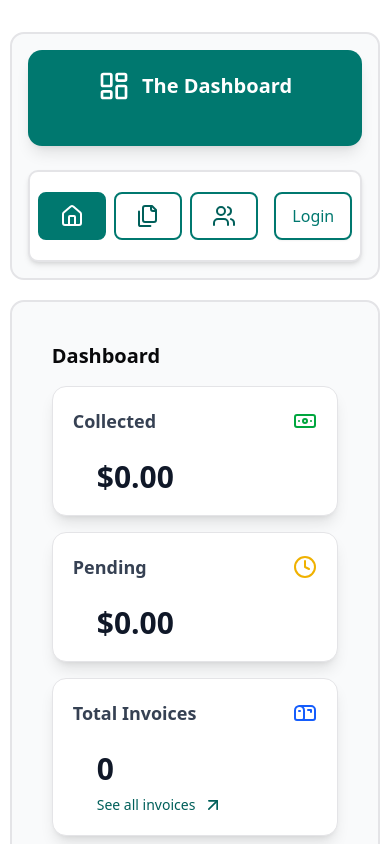
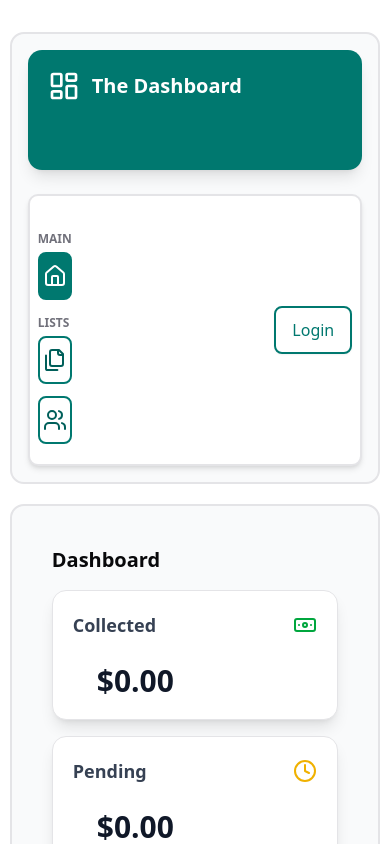
Before and after one commit to baekmerve/Dashboard-next, a Next.js app: page / in a window 390 px wide. Shown: the top 844 px of the page. Built offline with nearby package versions, Linux system fonts and the light colour scheme; no server answers; the database is empty.

Commit message:
sidenav ui edit

```diff
--- a/app/loading.tsx
+++ /dev/null
@@ -1,6 +0,0 @@
-import DashboardSkeleton from "@/components/skeletons/dashboard-skeleton";
-import React from "react";
-
-export default function Loading() {
-  return <DashboardSkeleton />;
-}
--- a/components/dashboard/nav-links.tsx
+++ b/components/dashboard/nav-links.tsx
@@ -3,15 +3,15 @@
 import Link from "next/link";
 import { usePathname } from "next/navigation";
 import clsx from "clsx";
-import {  Files, HomeIcon, Users } from "lucide-react";
-
+import { Files, HomeIcon, Users } from "lucide-react";
 
 const links = [
-  { name: "Home", href: "/", icon: HomeIcon },
+  { name: "Home", href: "/", icon: HomeIcon, title: "MAIN" },
   {
     name: "Invoices",
     href: "/dashboard/invoices",
     icon: Files,
+    title: "LISTS",
   },
   { name: "Customers", href: "/dashboard/customers", icon: Users },
 ];
@@ -20,12 +20,17 @@ export default function NavLinks() {
   const pathname = usePathname();
 
   return (
-    <>
+    <div className="space-y-3">
       {links.map((link) => {
         const LinkIcon = link.icon;
         return (
+          <div key={link.name}>
+            {link.title && (
+              <p className="text-xs font-bold mt-[15px] mb-[5px] text-muted-foreground">
+                {link.title}
+              </p>
+            )}
             <Link
-            key={link.name}
               href={link.href}
               aria-label={link.name} // to ensure accessibility
               className={clsx(
@@ -38,8 +43,9 @@ export default function NavLinks() {
               <LinkIcon className="w-6" />
               <p className="hidden md:block">{link.name}</p>
             </Link>
+          </div>
         );
       })}
-    </>
+    </div>
   );
 }
--- a/components/dashboard/sidenav.tsx
+++ b/components/dashboard/sidenav.tsx
@@ -4,13 +4,14 @@ import NavLinks from "./nav-links";
 import { getServerSession } from "next-auth";
 import LogoutButton from "../logout-button";
 import LoginButton from "../login-button";
+import Image from "next/image";
 
 export default async function SideNav() {
   const session = await getServerSession();
   return (
     <div className="flex h-full flex-col p-4 gap-6">
       {/* Dashboard Header */}
-      <div className="flex flex-col items-center md:items-start bg-teal-700 rounded-xl p-5 shadow-lg h-24 md:h-36">
+      <div className="flex flex-col gap-3 items-start bg-teal-700 rounded-xl p-5 shadow-lg h-30 md:h-36">
         <Link
           href="/"
           className="flex items-center gap-3 text-white hover:opacity-80 transition"
@@ -18,10 +19,22 @@ export default async function SideNav() {
           <LayoutDashboard className="size-8" />
           <h1 className="text-xl font-semibold">The Dashboard</h1>
         </Link>
-        {session?.user?.name && (
-          <p className="text-white mt-4 text-sm">
-            Welcome, {session.user.name}!
-          </p>
+        {session?.user && (
+          <div className="flex gap-3 md:pt-3 justify-center items-center">
+            <Image
+              src={session.user.image ?? "/customers/avatar.avif"}
+              width={40}
+              height={40}
+              alt={`${session.user.name}'s profile`}
+              className="shrink-0 "
+            />
+            <div className="text-start text-white">
+              <span className="text-sm font-bold block">
+                {session.user.name}
+              </span>
+              <span className="text-xs block ">{session.user.email}</span>
+            </div>
+          </div>
         )}
       </div>
 
```
Also changed, not shown: public/customers/avatar.avif (added). Lines whose indentation alone changed are shown as unchanged.
